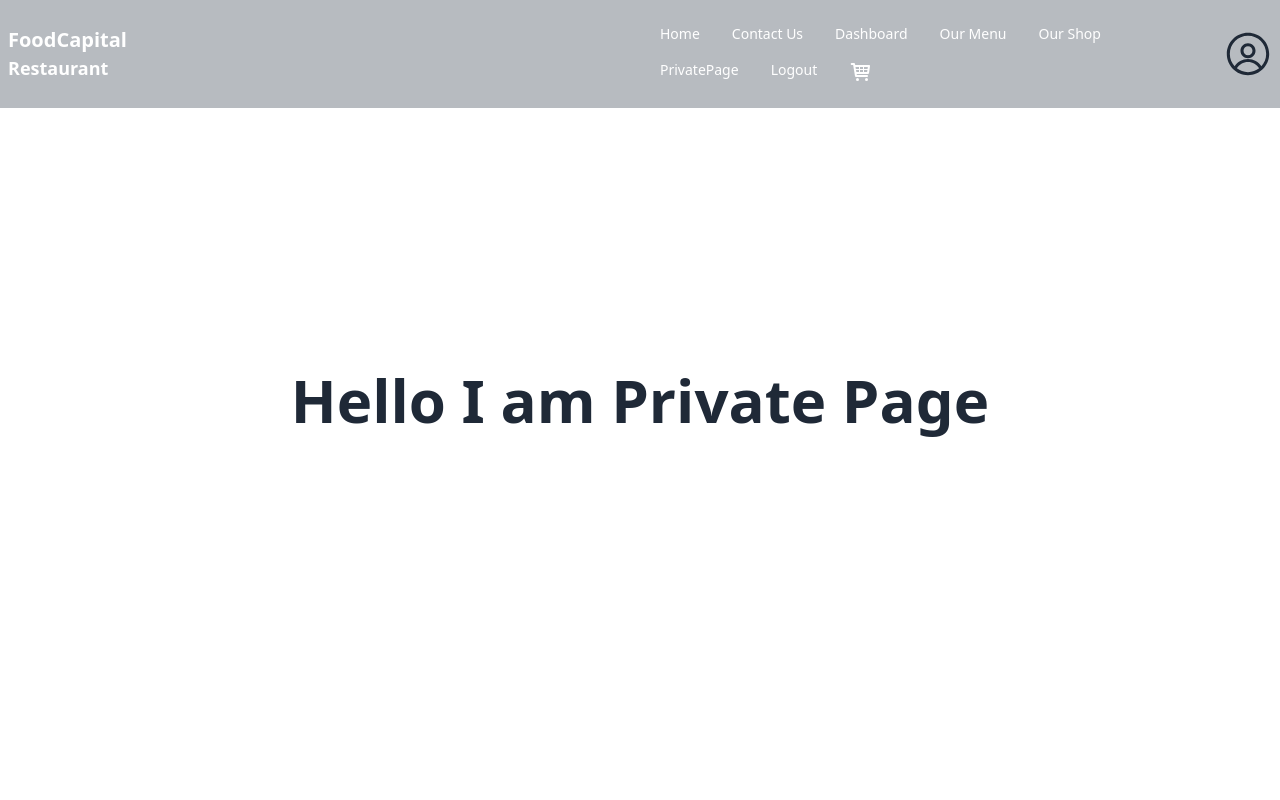
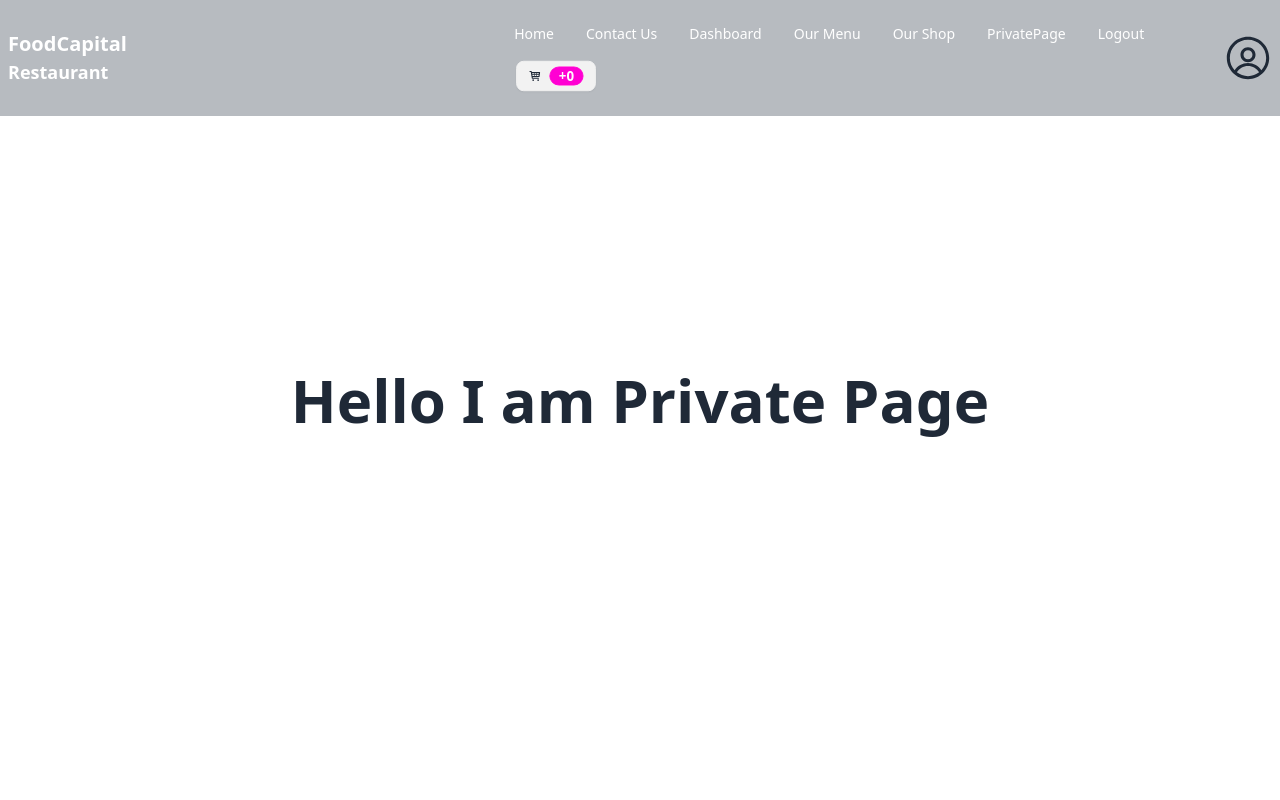
Before and after one commit to SabbirHossain-28/food-capital-project, a React (Vite) app: page /private in a window 1280 px wide. Shown: the top 800 px of the page. Built offline with nearby package versions, Linux system fonts and the light colour scheme; no server answers; sample sign-in values are in the browser's storage.

Commit message:
fix some issues for redirect user after login and add badge button on navbar for cart

```diff
--- a/src/Pages/Login/Login.jsx
+++ b/src/Pages/Login/Login.jsx
@@ -6,7 +6,7 @@ import loginFormImg from "../../assets/images/others/authentication2.png";
 import { useForm } from "react-hook-form";
 import useAuth from "../../Hooks/useAuth";
 import ReCAPTCHA from "react-google-recaptcha";
-import { Link, useNavigate } from "react-router-dom";
+import { Link, useLocation, useNavigate } from "react-router-dom";
 
 const Login = () => {
   const { signInUser } = useAuth();
@@ -14,6 +14,11 @@ const Login = () => {
   const [isVerified, setIsVerified] = useState(false);
   const [formData, setFormData] = useState(null);
   const navigate = useNavigate();
+  const location=useLocation();
+
+  const from=location.state?.from?.pathname || "/";
+
+
 
   const {
     register,
@@ -37,7 +42,7 @@ const Login = () => {
         if (userCredential) {
           setIsModalOpen(false);
           alert("Login successful");
-          navigate("/");
+          navigate(from,{replace:true});
         }
       } catch (error) {
         alert("Login failed: " + error.message);
--- a/src/Routes/PrivetRoute.jsx
+++ b/src/Routes/PrivetRoute.jsx
@@ -1,8 +1,10 @@
-import { Navigate } from "react-router-dom";
+import { Navigate, useLocation } from "react-router-dom";
 import useAuth from "../Hooks/useAuth";
 
 const PrivetRoute = ({ children }) => {
   const { user, loading } = useAuth();
+  const location=useLocation();
+
 
   if (loading) {
     return (
@@ -15,7 +17,7 @@ const PrivetRoute = ({ children }) => {
   if (user) {
     return children;
   }
-  return <Navigate to="/login"></Navigate>;
+  return <Navigate to="/login" state={{from:location}} replace></Navigate>;
 };
 
 export default PrivetRoute;
--- a/src/Shared/Header/Navbar.jsx
+++ b/src/Shared/Header/Navbar.jsx
@@ -3,24 +3,22 @@ import { RxAvatar } from "react-icons/rx";
 import { Link, useNavigate } from "react-router-dom";
 import useAuth from "../../Hooks/useAuth";
 
-
 const Navbar = () => {
-  const {user,logOut}=useAuth();
-  const navigate=useNavigate();
+  const { user, logOut } = useAuth();
+  const navigate = useNavigate();
   console.log(user);
-  const handleLogout=()=>{
-    logOut()
-    .then(()=>{
-      navigate("/")
-    })
-  }
+  const handleLogout = () => {
+    logOut().then(() => {
+      navigate("/");
+    });
+  };
   const navMenu = (
     <>
       <li className="text-white">
         <Link to="/">Home</Link>
       </li>
       <li className="text-white">
-      <a>Contact Us</a>
+        <a>Contact Us</a>
       </li>
       <li className="text-white">
         <a>Dashboard</a>
@@ -34,14 +32,22 @@ const Navbar = () => {
       <li className="text-white">
         <Link to="/private">PrivatePage</Link>
       </li>
-      {user?<li className="text-white">
-      <button onClick={handleLogout}>Logout</button>
-      </li>:
+      {user ? (
+        <li className="text-white">
+          <button onClick={handleLogout}>Logout</button>
+        </li>
+      ) : (
+        <li className="text-white">
+          <Link to="/login">Login</Link>
+        </li>
+      )}
       <li className="text-white">
-      <Link to="/login">Login</Link>
-      </li>}
-      <li className="text-white">
-        <a className="text-2xl"><TiShoppingCart></TiShoppingCart></a>
+        <Link to="/">
+          <button className="btn btn-sm">
+            <TiShoppingCart></TiShoppingCart>
+            <div className="badge badge-secondary">+0</div>
+          </button>
+        </Link>
       </li>
     </>
   );
@@ -78,7 +84,7 @@ const Navbar = () => {
             <span className="text-lg">Restaurant</span>
           </a>
         </div>
-        <div className="navbar-end">
+        <div className="navbar-end w-4/5">
           <div className=" hidden lg:flex">
             <ul className="menu menu-horizontal px-1">{navMenu}</ul>
           </div>
```
